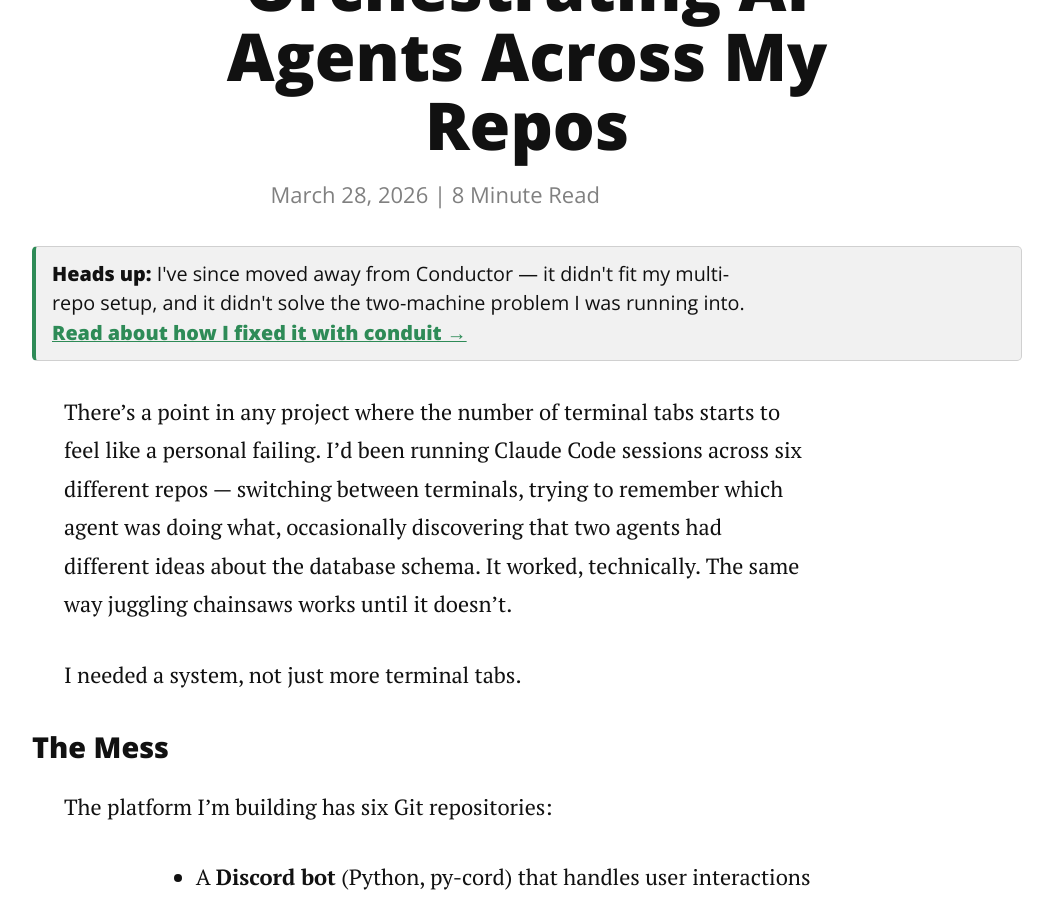
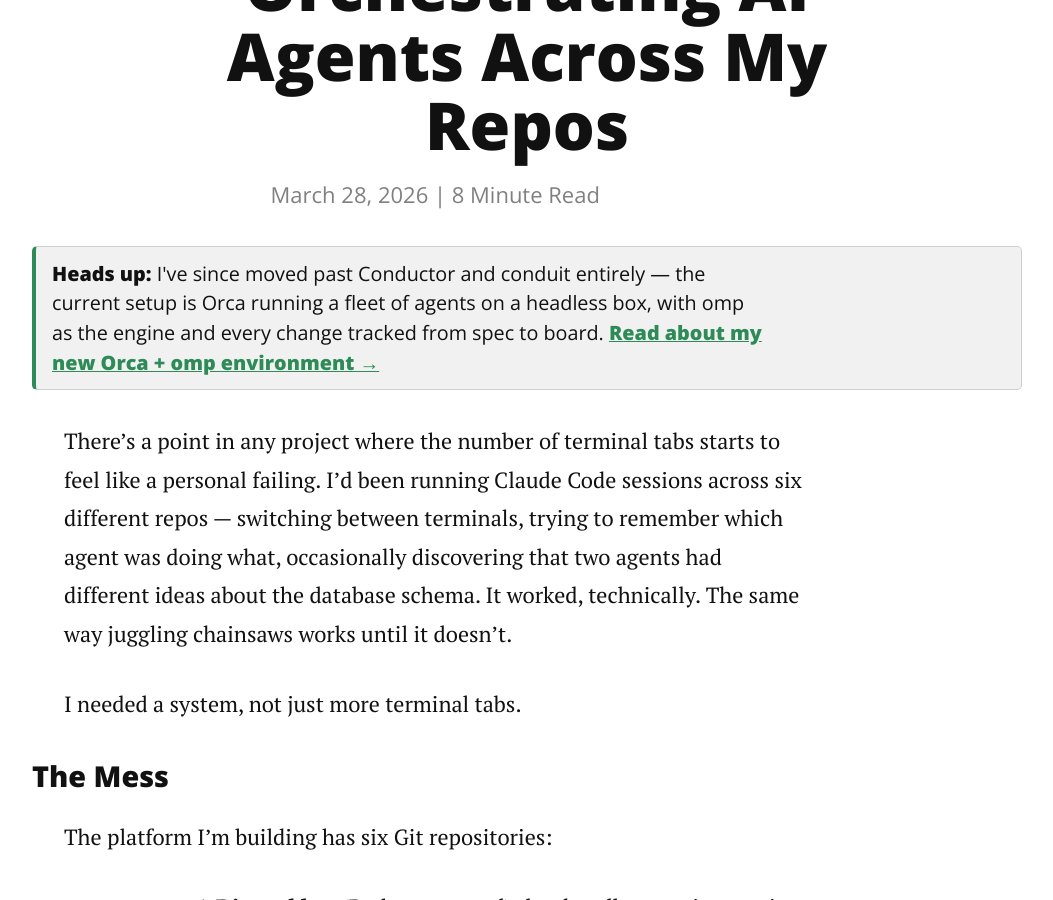
Before and after one commit to Fuzzwah/blog, a Jekyll site: the page built from _posts/2026-03-28-conductor-orchestrating-ai-agents-across-repos.md, in a window 1280 px wide and 900 px high, scrolled down 480 px. Shown: the whole window, without its empty margins (113-1166 px from the left). Built offline with Jekyll 4.4.1, drawn with Linux system fonts in a browser that asks for light colours; nearby versions of some CDN libraries.

Commit message:
Add update notices pointing to the new Orca + omp post

```diff
--- a/_posts/2026-03-28-conductor-orchestrating-ai-agents-across-repos.md
+++ b/_posts/2026-03-28-conductor-orchestrating-ai-agents-across-repos.md
@@ -4,9 +4,9 @@ date: 2026-03-28 10:00:00 +1100
 author: Fuzzwah
 description: I had six repos and too many terminal tabs. Conductor gave me parallel AI agents in isolated workspaces, and the workflow that came out of it is pretty damn good.
 update_notice:
-  message: "I've since moved away from Conductor — it didn't fit my multi-repo setup, and it didn't solve the two-machine problem I was running into."
-  url: /2026/04/02/split-brain-coding-agent/
-  link_text: "Read about how I fixed it with conduit"
+  message: "I've since moved past Conductor and conduit entirely — the current setup is Orca running a fleet of agents on a headless box, with omp as the engine and every change tracked from spec to board."
+  url: /2026/09/07/orca-omp-and-the-whole-lifecycle/
+  link_text: "Read about my new Orca + omp environment"
 ---
 
 There's a point in any project where the number of terminal tabs starts to feel like a personal failing. I'd been running Claude Code sessions across six different repos — switching between terminals, trying to remember which agent was doing what, occasionally discovering that two agents had different ideas about the database schema. It worked, technically. The same way juggling chainsaws works until it doesn't.
```
Also changed, not shown: _posts/2026-04-02-split-brain-coding-agent.md (+4 -0 lines).
